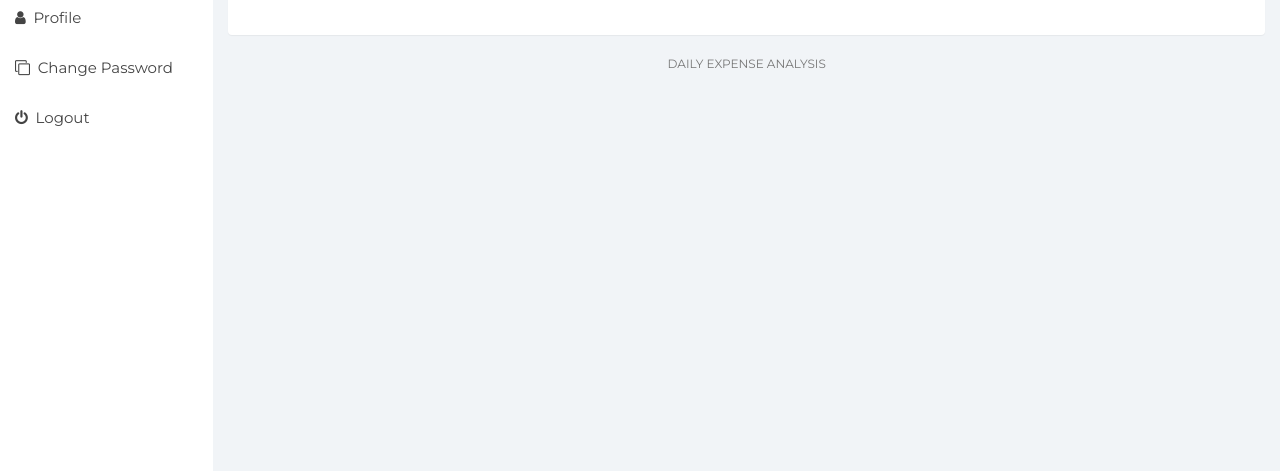
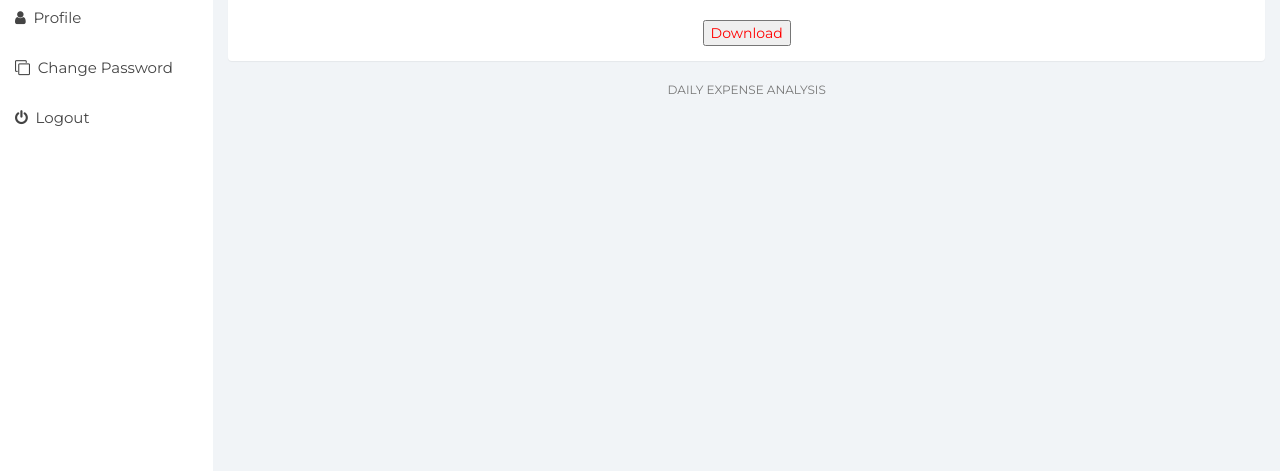
Before and after one commit to SmitPatel910/income-expense-analysis, a PHP site: page /expense-datewise-reports-detailed.php in a window 1280 px wide. Shown: the part 329-800 px from the top of the page. Run offline with PHP 8.4, Linux system fonts and the light colour scheme; a user stored in the database is signed in; data comes from the database, SQL or seed files in the repository; grey boxes labelled with a size stand in for pictures from a placeholder-image service; data that the repository does not hold is empty; some libraries are stand-ins or nearby versions.

Commit message:
Update expense-datewise-reports-detailed.php

```diff
--- a/expense-datewise-reports-detailed.php
+++ b/expense-datewise-reports-detailed.php
@@ -92,9 +92,8 @@ while ($row=mysqli_fetch_array($ret)) {
 		<td><?php  echo $row['Type_Expense'];?></td>
 		<td><?php  echo $row['ExpenseCost'];?></td>
 		<?php $ttls2= $row['ExpenseCost'];?>
+	</tr>
 
-
-                </tr>
 	<?php
 	$totalsexp+=$ttls2;
 	$cnt=$cnt+1;
@@ -106,7 +105,27 @@ $cnt=$cnt+1;
 	</tr>
 
 	</table>
-
+	<div>
+	<script type="text/javascript">
+		function Export() {
+			html2canvas(document.getElementById('datatable'), {
+				onrendered: function (canvas) {
+					var data = canvas.toDataURL();
+					var docDefinition = {
+						content: [{
+							image: data,
+							width: 500
+						}]
+					};
+					pdfMake.createPdf(docDefinition).download("report.pdf");
+				}
+			});
+		}
+	</script>
+	<div style="color:red; display: flex;justify-content: center;">
+	<input  type="button" id="btnExport" value="Download" onclick="Export()" />
+	</div>
+	</div>
 
 
 
@@ -126,6 +145,8 @@ $cnt=$cnt+1;
 	<script src="js/easypiechart-data.js"></script>
 	<script src="js/bootstrap-datepicker.js"></script>
 	<script src="js/custom.js"></script>
+	<script type="text/javascript" src="https://cdnjs.cloudflare.com/ajax/libs/pdfmake/0.1.22/pdfmake.min.js"></script>
+    <script type="text/javascript" src="https://cdnjs.cloudflare.com/ajax/libs/html2canvas/0.4.1/html2canvas.min.js"></script>
 
 </body>
 </html>
```
Lines whose indentation alone changed are shown as unchanged.
